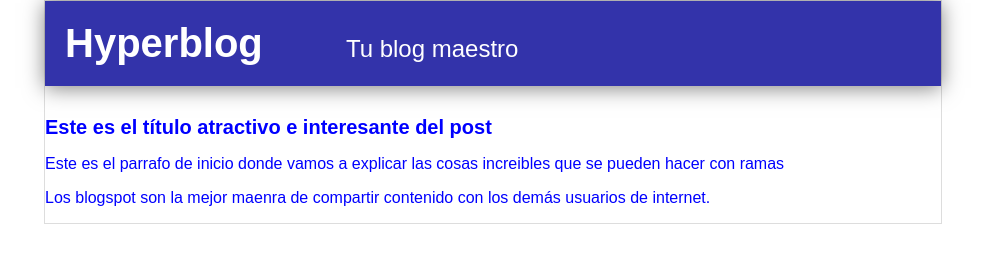
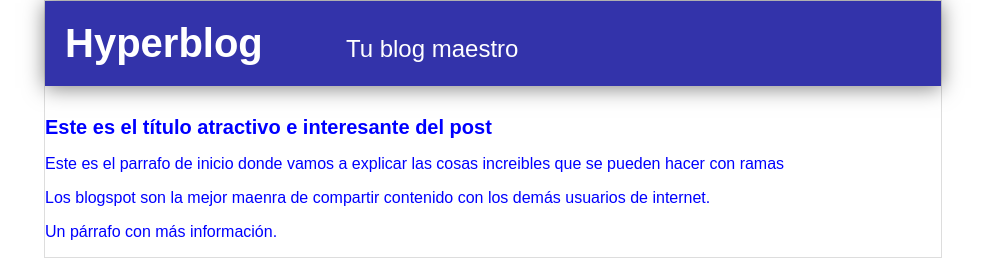
Before and after one commit to JEDUAR34/CURSO-GIT-Y-GITHUB, a plain HTML site: page index.html in a window 1280 px wide. Shown: the whole page, without its empty margins (147-1132 px from the left). Drawn offline with Linux system fonts and the light colour scheme; files whose address does not match are found by name.

Commit message:
Agregué un párrafo más al contenido

```diff
--- a/index.html
+++ b/index.html
@@ -31,6 +31,7 @@
 					Los blogspot son la mejor maenra de compartir contenido con los demás
 					usuarios de internet.
 				</p>
+				<p>Un párrafo con más información.</p>
 			</div>
 		</div>
 	</body>
```
